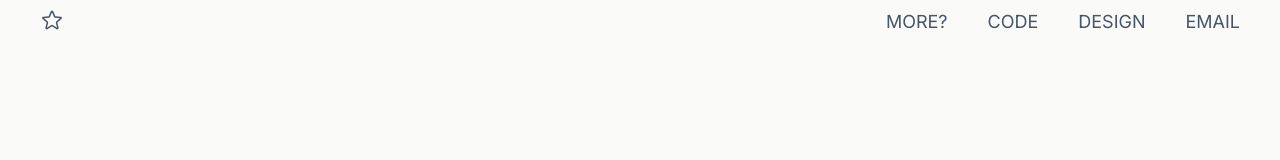
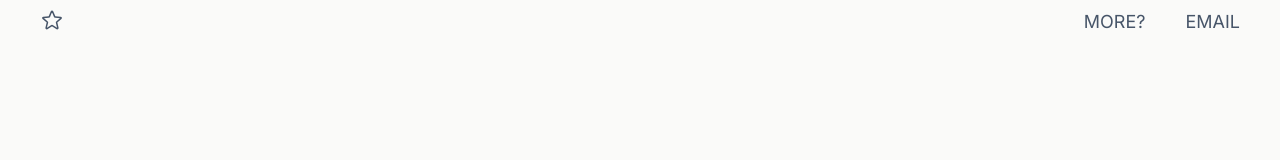
Before and after one commit to vivientran42/vivientran42.github.io, a Next.js app: page / in a window 1280 px wide. Shown: the top 160 px of the page. Built offline with nearby package versions, Linux system fonts and the light colour scheme.

Commit message:
hiding code and design pages

```diff
--- a/src/components/header.tsx
+++ b/src/components/header.tsx
@@ -19,18 +19,6 @@ export default function Header() {
           MORE?
         </Link>
         <Link
-          href={`/coding`}
-          className="text-right text-lg text-slate-600 hover:text-pink-400 hover:underline decoration-wavy transition duration-150"
-        >
-          CODE
-        </Link>
-        <Link
-          href={`/designing`}
-          className="text-right text-lg text-slate-600 hover:text-pink-400 hover:underline decoration-wavy transition duration-150"
-        >
-          DESIGN
-        </Link>
-        <Link
           href={"mailto:vivitr9@gmail.com"}
           className="text-right text-lg text-slate-600 hover:text-pink-400 hover:underline decoration-wavy transition duration-150"
         >
```
